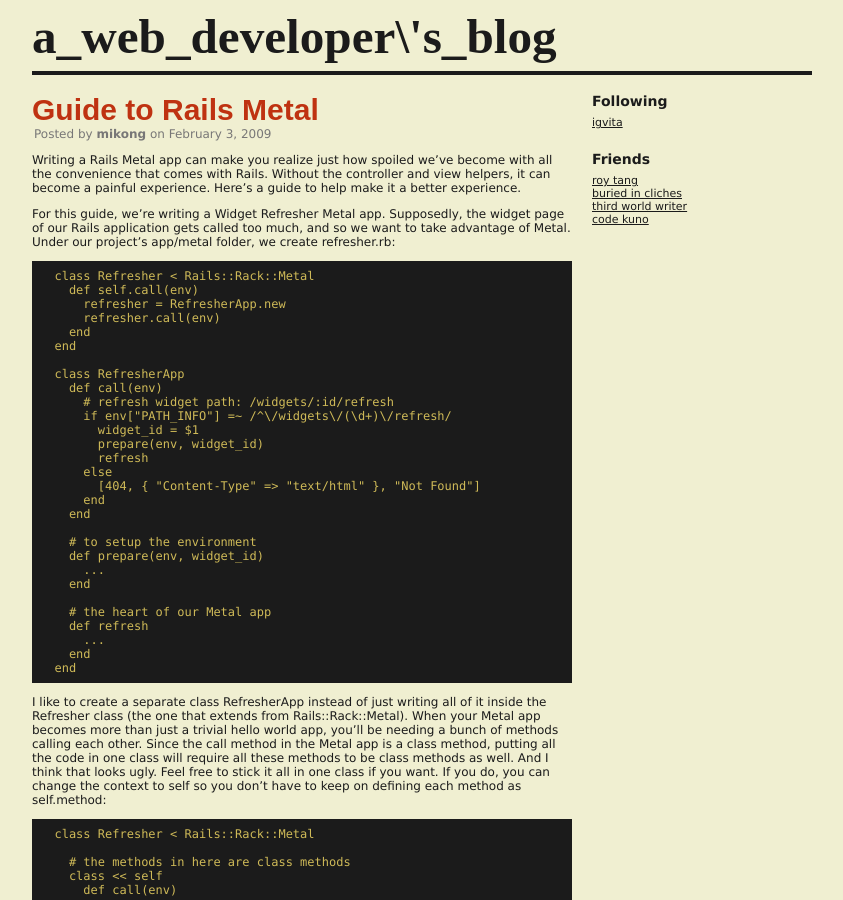
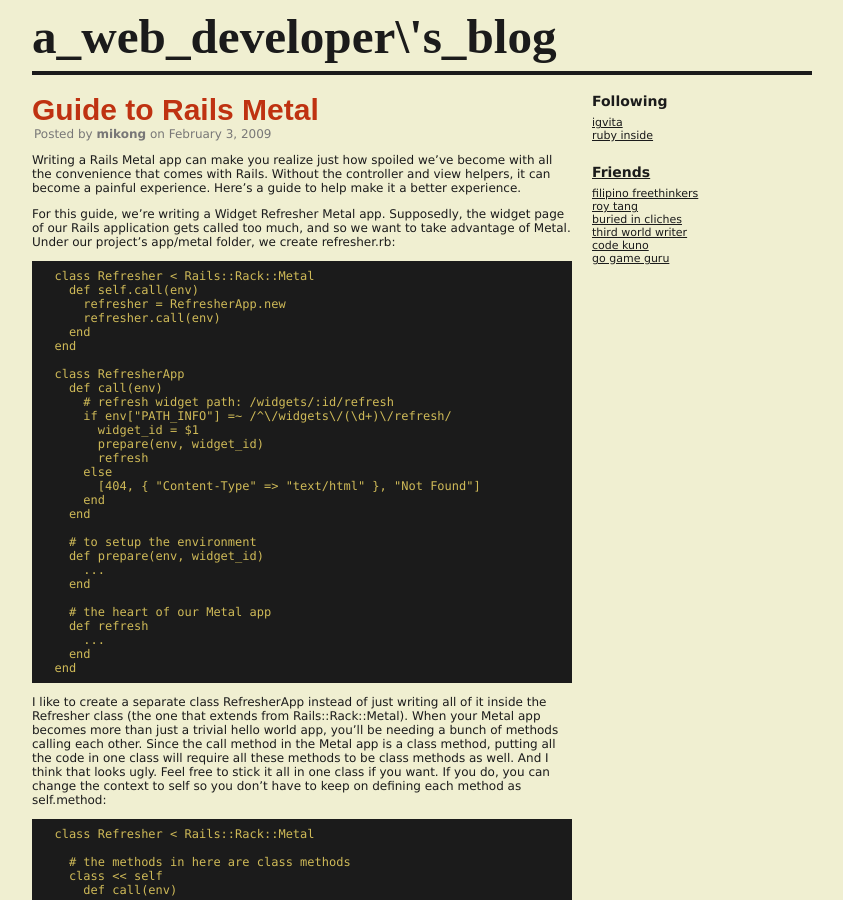
Before and after one commit to mikong/dev.michaelgalero.com, a Jekyll site: the page built from index.html, in a window 1280 px wide and 900 px high. Shown: the whole window, without its empty margins (218-1061 px from the left). Built offline with Jekyll 4.4.1, drawn with Linux system fonts in a browser that asks for light colours; some web fonts are replaced; Markdown is read by kramdown in place of the engine named in the settings; the list of posts is cut into pages by our own code.

Commit message:
Add sidebar links.

```diff
--- a/_includes/sidebar.html
+++ b/_includes/sidebar.html
@@ -2,16 +2,19 @@
   <li class="links">
     <h2>Following</h2>
     <ul>
-      <li><a href="http://www.igvita.com" target="_blank">igvita</a></li>
+      <li><a href="http://igvita.com" target="_blank">igvita</a></li>
+      <li><a href="http://rubyinside.com" target="_blank">ruby inside</li>
     </ul>
   </li>
   <li class="links">
     <h2>Friends</h2>
     <ul>
+      <li><a href="http://filipinofreethinkers.org" target="_blank">filipino freethinkers</a></li>
       <li><a href="http://roytang.net" target="_blank">roy tang</a></li>
       <li><a href="http://krna82.wordpress.com" target="_blank">buried in cliches</a></li>
       <li><a href="http://thirdworldwriter.com" target="_blank">third world writer</a></li>
       <li><a href="http://timmedina.com" target="_blank">code kuno</a></li>
+      <li><a href="http://gogameguru.com" target="_blank">go game guru</a></li>
     </ul>
   </li>
 </ul>
```
